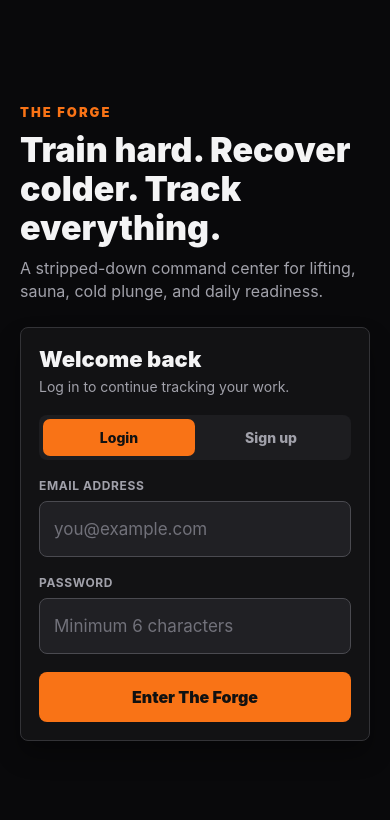
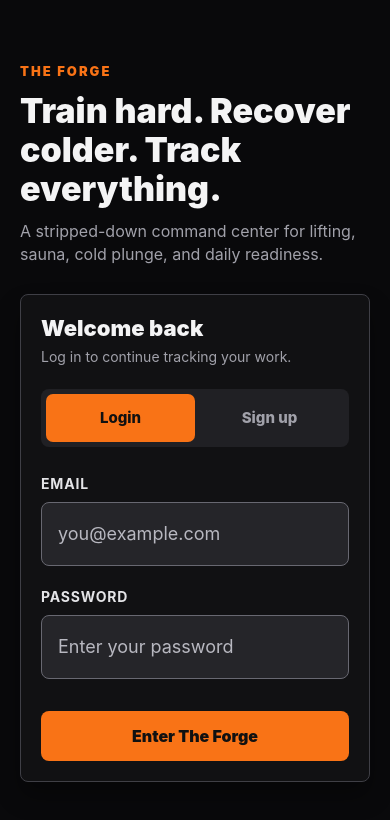
Before and after one commit to rm5trzhts7-ux/the-forge, a React Native app: screen / in a window 390 px wide. Shown: the top 820 px of the page. Built offline with nearby package versions, Linux system fonts and the light colour scheme; no server answers.

Commit message:
Improve auth form usability

```diff
--- a/src/components/ui.tsx
+++ b/src/components/ui.tsx
@@ -2,11 +2,14 @@ import { ReactNode } from "react";
 import {
   ActivityIndicator,
   Pressable,
+  StyleProp,
   StyleSheet,
   Text,
   TextInput,
   TextInputProps,
-  View
+  TextStyle,
+  View,
+  ViewStyle
 } from "react-native";
 
 export const colors = {
@@ -39,15 +42,17 @@ export function Field({
   label,
   containerStyle,
   inputStyle,
+  labelStyle,
   ...props
 }: TextInputProps & {
   label: string;
-  containerStyle?: object;
-  inputStyle?: object;
+  containerStyle?: StyleProp<ViewStyle>;
+  inputStyle?: StyleProp<TextStyle>;
+  labelStyle?: StyleProp<TextStyle>;
 }) {
   return (
     <View style={[styles.field, containerStyle]}>
-      <Text style={styles.label}>{label}</Text>
+      <Text style={[styles.label, labelStyle]}>{label}</Text>
       <TextInput
         placeholderTextColor="#71717a"
         style={[styles.input, props.multiline ? styles.textArea : null, inputStyle]}
--- a/src/screens/AuthScreen.tsx
+++ b/src/screens/AuthScreen.tsx
@@ -1,5 +1,5 @@
 import { useState } from "react";
-import { Alert, KeyboardAvoidingView, Platform, Pressable, StyleSheet, Text, View } from "react-native";
+import { Alert, KeyboardAvoidingView, Platform, Pressable, ScrollView, StyleSheet, Text, View } from "react-native";
 import { supabase } from "../lib/supabase";
 import { colors, Field, PrimaryButton } from "../components/ui";
 
@@ -36,6 +36,12 @@ export function AuthScreen() {
 
   return (
     <KeyboardAvoidingView behavior={Platform.OS === "ios" ? "padding" : undefined} style={styles.screen}>
+      <ScrollView
+        bounces={false}
+        contentContainerStyle={styles.scrollContent}
+        keyboardShouldPersistTaps="handled"
+        showsVerticalScrollIndicator={false}
+      >
         <View style={styles.hero}>
           <Text style={styles.kicker}>THE FORGE</Text>
           <Text style={styles.title}>Train hard. Recover colder. Track everything.</Text>
@@ -67,6 +73,7 @@ export function AuthScreen() {
             </Pressable>
           </View>
 
+          <View style={styles.fields}>
             <Field
               autoCapitalize="none"
               autoComplete="email"
@@ -74,9 +81,11 @@ export function AuthScreen() {
               containerStyle={styles.authField}
               inputStyle={styles.authInput}
               keyboardType="email-address"
-          label="Email address"
+              labelStyle={styles.authLabel}
+              label="Email"
               onChangeText={setEmail}
               placeholder="you@example.com"
+              placeholderTextColor="#b8b8c0"
               textContentType="emailAddress"
               value={email}
             />
@@ -85,19 +94,26 @@ export function AuthScreen() {
               autoCorrect={false}
               containerStyle={styles.authField}
               inputStyle={styles.authInput}
+              labelStyle={styles.authLabel}
               label="Password"
               onChangeText={setPassword}
-          placeholder="Minimum 6 characters"
+              placeholder="Enter your password"
+              placeholderTextColor="#b8b8c0"
               secureTextEntry
               textContentType={mode === "login" ? "password" : "newPassword"}
               value={password}
             />
+          </View>
+
+          <View style={styles.actions}>
             <PrimaryButton
               loading={loading}
               onPress={submit}
               title={mode === "login" ? "Enter The Forge" : "Create Account"}
             />
           </View>
+        </View>
+      </ScrollView>
     </KeyboardAvoidingView>
   );
 }
@@ -105,13 +121,18 @@ export function AuthScreen() {
 const styles = StyleSheet.create({
   screen: {
     backgroundColor: colors.bg,
-    flex: 1,
+    flex: 1
+  },
+  scrollContent: {
+    flexGrow: 1,
     justifyContent: "center",
-    padding: 20
+    padding: 20,
+    paddingBottom: 32,
+    paddingTop: 32
   },
   hero: {
-    marginBottom: 24,
-    gap: 10
+    marginBottom: 28,
+    gap: 12
   },
   kicker: {
     color: colors.accent,
@@ -131,19 +152,19 @@ const styles = StyleSheet.create({
     lineHeight: 23
   },
   authCard: {
-    backgroundColor: "#121214",
-    borderColor: "#333337",
+    backgroundColor: "#111113",
+    borderColor: "#3f3f46",
     borderRadius: 8,
     borderWidth: 1,
-    gap: 18,
-    padding: 18,
+    padding: 20,
     shadowColor: "#000000",
     shadowOffset: { width: 0, height: 14 },
     shadowOpacity: 0.32,
     shadowRadius: 24
   },
   formHeader: {
-    gap: 5
+    gap: 6,
+    marginBottom: 22
   },
   formTitle: {
     color: colors.text,
@@ -156,36 +177,53 @@ const styles = StyleSheet.create({
     lineHeight: 20
   },
   switcher: {
-    backgroundColor: colors.panelSoft,
+    backgroundColor: "#202024",
     borderRadius: 8,
     flexDirection: "row",
-    padding: 4
+    marginBottom: 28,
+    padding: 5
   },
   switchButton: {
     alignItems: "center",
     borderRadius: 7,
     flex: 1,
-    paddingVertical: 10
+    minHeight: 48,
+    justifyContent: "center",
+    paddingVertical: 12
   },
   switchButtonActive: {
     backgroundColor: colors.accent
   },
   switchText: {
     color: colors.muted,
+    fontSize: 15,
     fontWeight: "800"
   },
   switchTextActive: {
     color: "#111111"
   },
+  fields: {
+    gap: 22,
+    marginBottom: 30
+  },
   authField: {
-    gap: 8
+    gap: 10
+  },
+  authLabel: {
+    color: "#e4e4e7",
+    fontSize: 14,
+    letterSpacing: 0.8
   },
   authInput: {
-    backgroundColor: "#202024",
-    borderColor: "#4a4a50",
+    backgroundColor: "#252529",
+    borderColor: "#686871",
     borderWidth: 1.5,
-    fontSize: 17,
-    minHeight: 56,
-    paddingHorizontal: 14
+    fontSize: 18,
+    minHeight: 64,
+    paddingHorizontal: 16,
+    paddingVertical: 14
+  },
+  actions: {
+    marginTop: 2
   }
 });
```
Lines whose indentation alone changed are shown as unchanged.
